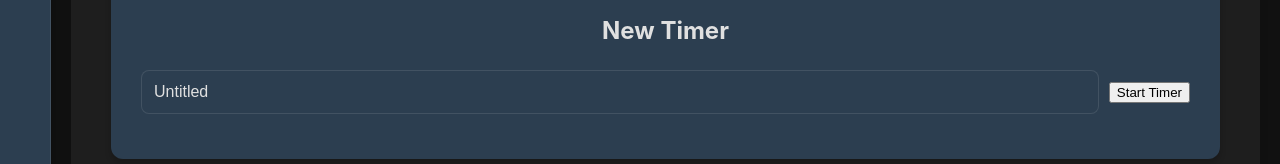
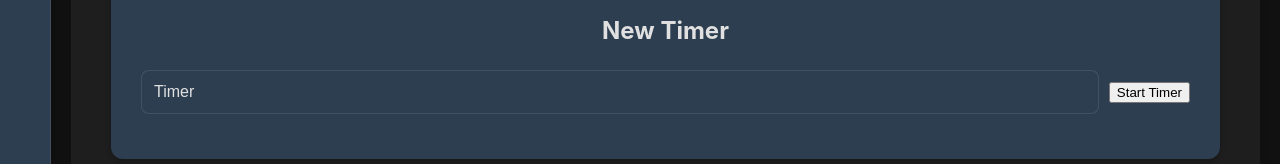
Before and after one commit to charleslien/timer, a React (Create React App) app: page / in a window 1280 px wide. Shown: the part 353-517 px from the top of the page. Built offline with nearby package versions, Linux system fonts and the light colour scheme.

Commit message:
Change default timer name to 'Timer'

```diff
--- a/src/App.tsx
+++ b/src/App.tsx
@@ -34,7 +34,7 @@ function formatDate(timestamp: number): string {
 function App() {
   const [currentTime, setCurrentTime] = useState(new Date());
   const [activeTimers, setActiveTimers] = useState<Timer[]>([]);
-  const [timerTag, setTimerTag] = useState<string>('Untitled');
+  const [timerTag, setTimerTag] = useState<string>('Timer');
   const [isSidebarOpen, setIsSidebarOpen] = useState(false);
   const [isSidebarFullscreen, setSidebarFullscreen] = useState(false);
 
@@ -94,7 +94,7 @@ function App() {
       tag: timerTag
     };
     setActiveTimers(prev => [...prev, newTimer]);
-    setTimerTag('Untitled');
+    setTimerTag('Timer');
   };
 
   const handleTagChange = (id: string, newTag: string) => {
```
